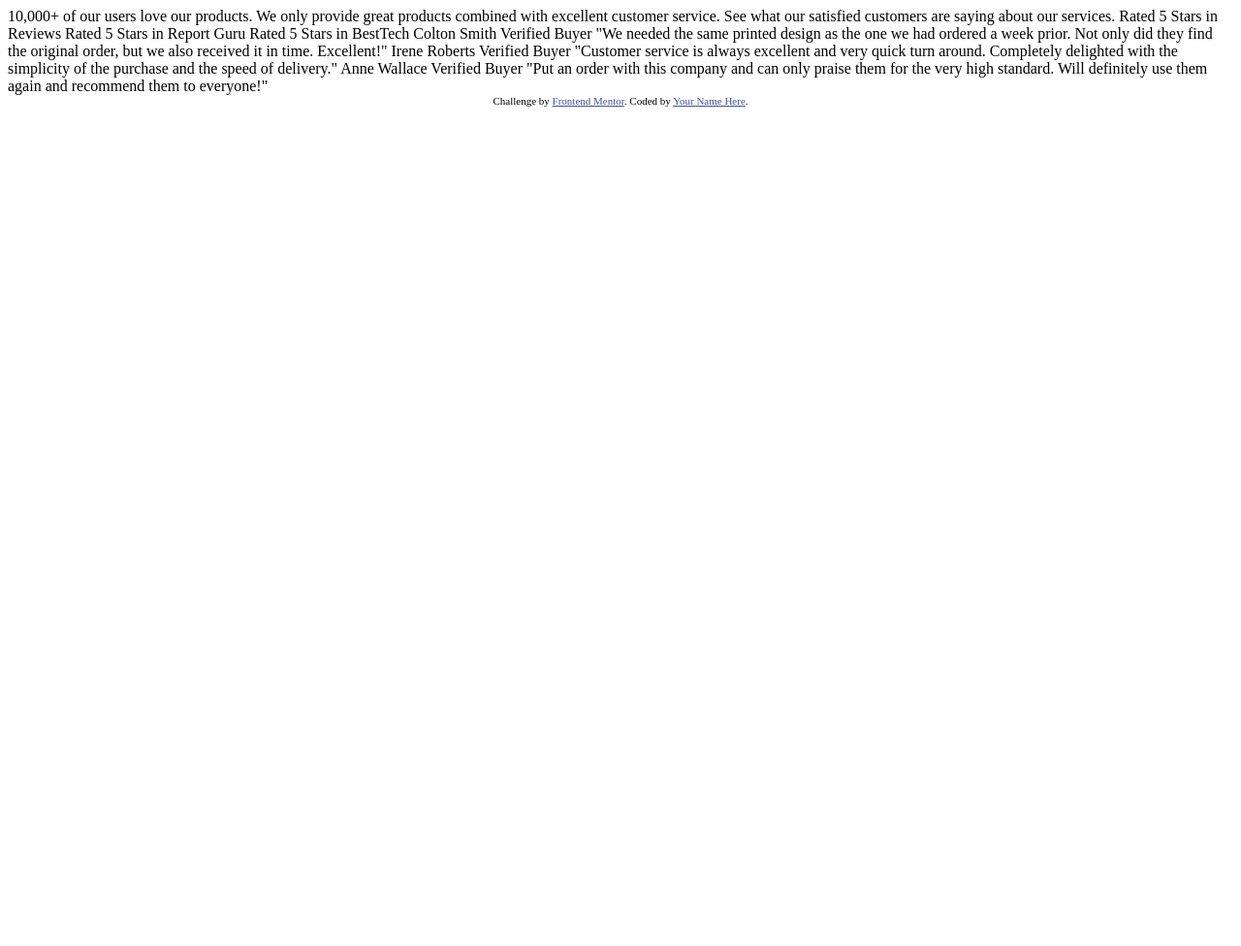
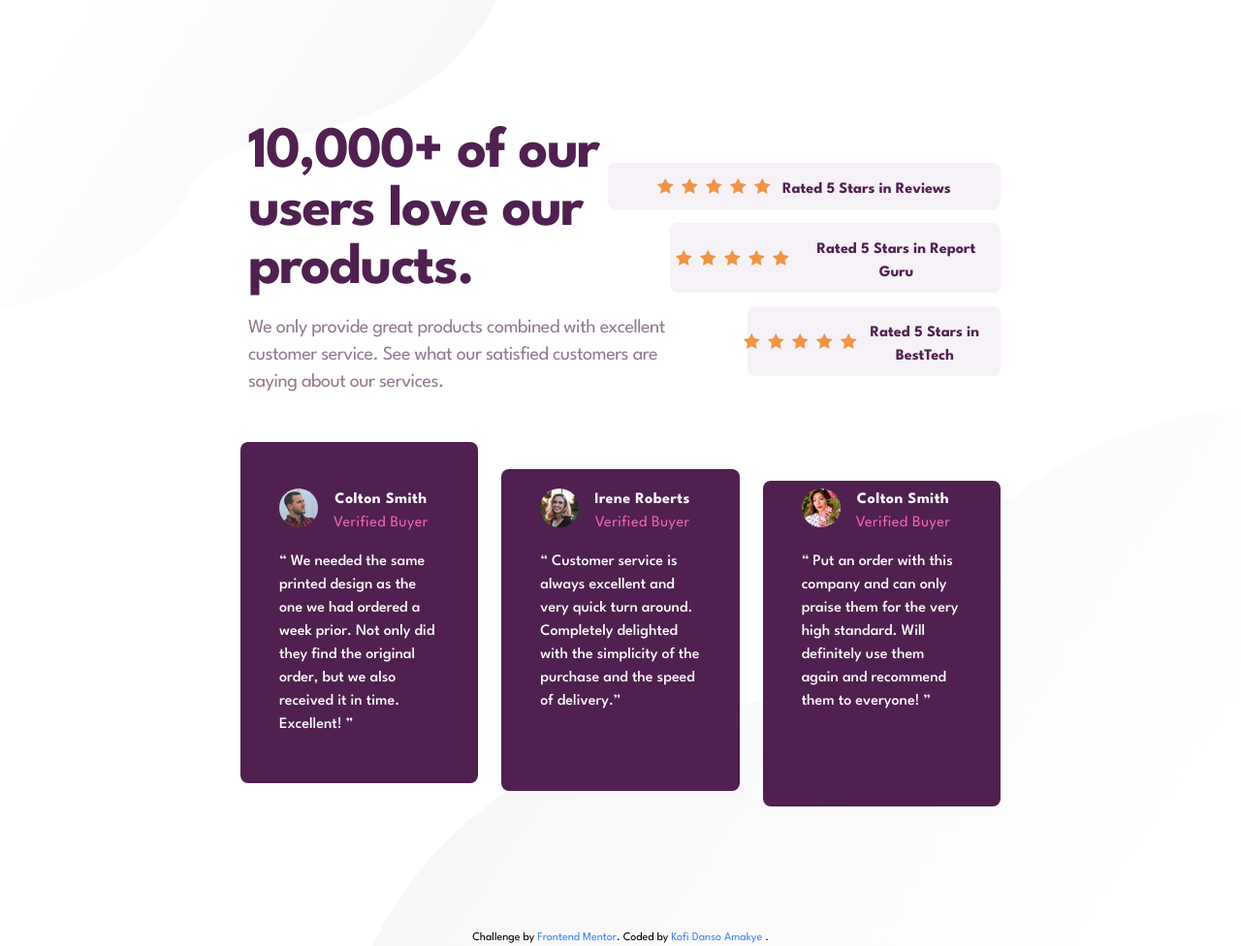
Before and after one commit to Kofiastro/Social-proof-section-solution, a website: page index.html in a window 1280 px wide. Shown: the whole page at 97% size. Before the commit the page ends 800 px from the top, so only its background shows below. Drawn offline with Linux system fonts and the light colour scheme.

Commit message:
social Final changes

```diff
--- a/index.html
+++ b/index.html
@@ -1,61 +1,146 @@
 <!DOCTYPE html>
 <html lang="en">
-  <head>
-    <meta charset="UTF-8" />
-    <meta name="viewport" content="width=device-width, initial-scale=1.0" />
-    <!-- displays site properly based on user's device -->
 
-    <link
-      rel="icon"
-      type="image/png"
-      sizes="32x32"
-      href="./images/favicon-32x32.png"
-    />
+<head>
+  <meta charset="UTF-8" />
+  <meta name="viewport" content="width=device-width, initial-scale=1.0" />
+  <!--Google Fonts-->
+  <link rel="preconnect" href="https://fonts.googleapis.com">
+  <link rel="preconnect" href="https://fonts.gstatic.com" crossorigin>
+  <link href="https://fonts.googleapis.com/css2?family=League+Spartan:wght@400;500;700&display=swap" rel="stylesheet">
+  <!--CSS-->
+  <link rel="stylesheet" href="./css/style.css">
+  <link rel="icon" type="image/png" sizes="32x32" href="./images/favicon-32x32.png" />
+  <title>Frontend Mentor | Social proof section</title>
+</head>
 
-    <title>Frontend Mentor | Social proof section</title>
+<body>
+  <main>
+    <!--Content Section-->
+    <section id="Content Section">
+      <div class="mx-w-6xl mx-4 text-center px-2 mt-12 md:my-32 md:mx-60">
+        <!--Header Section-->
+        <!--************************-->
+        <div class="flex flex-col justify-center md:flex-row md:justify-between  ">
+          <div class="font-spartan space-y-4 px-2 text-center md:text-left md:max-w-md ">
+            <h1 class="text-4xl font-bold leading-8 text-VeryDarkMagenta md:text-6xl  md:tracking-tight">
+              10,000+ of our users love our products.
+            </h1>
+            <p class="text-md tracking-wider text-DarkGrayishMagenta md:text-xl md:tracking-tight">
+              We only provide great products combined with excellent customer service. See what our satisfied customers
+              are saying about our services.
+            </p>
+          </div>
 
-    <!-- Feel free to remove these styles or customise in your own stylesheet 👍 -->
-    <style>
-      .attribution {
-        font-size: 11px;
-        text-align: center;
-      }
-      .attribution a {
-        color: hsl(228, 45%, 44%);
-      }
-    </style>
-  </head>
-  <body>
-    10,000+ of our users love our products.
+          <!--Rating Section-->
+          <div class="my-3.5 font-spartan space-y-3.5 md:w-1/3 md:mt-10 ">
+            <!--card1 -->
+            <div class="p-2 rounded-lg space-y-2 bg-LightGrayishMagenta md:flex md:justify-center md:max-w-md md:space-x-3 md:-ml-36 ">
+              <div class="flex justify-center space-x-2 items-center ">
+                <img src="./images/icon-star.svg" alt=""> <img src="./images/icon-star.svg" alt=""><img
+                  src="./images/icon-star.svg" alt=""><img src="./images/icon-star.svg" alt=""><img
+                  src="./images/icon-star.svg" alt="">
+              </div>
+              <div class="text-center text-VeryDarkMagenta font-bold text-md">
+                Rated 5 Stars in Reviews
+              </div>
+            </div>
+            <!--Card 2-->
+            <div class="p-2 rounded-lg space-y-2 bg-LightGrayishMagenta md:flex md:justify-center md:max-w-md  md:space-x-3 md:-ml-20">
+              <div class="flex justify-center space-x-2 items-center ">
+                <img src="./images/icon-star.svg" alt=""> <img src="./images/icon-star.svg" alt=""><img
+                  src="./images/icon-star.svg" alt=""><img src="./images/icon-star.svg" alt=""><img
+                  src="./images/icon-star.svg" alt="">
+              </div>
+              <div class="text-center text-VeryDarkMagenta font-bold text-md">
+                Rated 5 Stars in Report Guru
+              </div>
+            </div>
+            <!--Card 3 -->
+            <div class="p-2 rounded-lg space-y-2 bg-LightGrayishMagenta md:flex md:justify-center md:max-w-md  md:space-x-3 2 md:-mr-30">
+              <div class="flex justify-center space-x-2 items-center ">
+                <img src="./images/icon-star.svg" alt=""> <img src="./images/icon-star.svg" alt=""><img
+                  src="./images/icon-star.svg" alt=""><img src="./images/icon-star.svg" alt=""><img
+                  src="./images/icon-star.svg" alt="">
+              </div>
+              <div class="text-center text-VeryDarkMagenta font-bold text-md">
+                Rated 5 Stars in BestTech
+              </div>
+            </div>
+          </div>
+          <!--End of Header container-->
+          <!--************************-->
+        </div>
+        <!--Testimonial Card Section-->
+        <!--************************-->
+        <div class="my-12 flex flex-col justify-center font-spartan space-y-3.5 md:flex-row md:items-baseline md:justify-between ">
+          <!--card1 -->
+          <div class="p-10 rounded-lg space-y-4 bg-VeryDarkMagenta md:max-w-md  md:py-12">
+            <div class="flex space-x-4   ">
+              <img src="./images/image-colton.jpg" class="rounded-full h-10 w-10" alt="">
+              <div class="tracking-wide text-center">
+                <h1 class="text-white font-semibold">
+                  Colton Smith
+                </h1>
+                <p class="text-SoftPink">Verified Buyer</p>
+              </div>
+            </div>
+            <div class="text-left text-white font-medium md:max-w-xs ">
+              <p>
+                “ We needed the same printed design as the one we had ordered a week prior. Not only did they find the
+                original order, but we also received it in time. Excellent! ”
+              </p>
+            </div>
+          </div>
+          <!--Card 2-->
+          <div class="p-10 rounded-lg space-y-4 bg-VeryDarkMagenta md:mx-6 md:max-w-md md:pt-5 md:py-20 ">
+            <div class="flex space-x-4 ">
+              <img src="./images/image-irene.jpg" class="rounded-full h-10 w-10" alt="">
+              <div class="tracking-wide  text-center">
+                <h1 class="text-white font-semibold">
+                  Irene Roberts
+                </h1>
+                <p class="text-SoftPink">Verified Buyer</p>
+              </div>
+            </div>
+            <div class="text-left text-white font-medium md:max-w-xs ">
+              <p>
+                “ Customer service is always excellent and very quick turn around. Completely delighted with the
+                simplicity of the purchase and the speed of delivery.”
+              </p>
+            </div>
+          </div>
+          <!--Card 3 -->
+          <div class="p-10 rounded-lg space-y-4 bg-VeryDarkMagenta md:max-w-md md:pt-2 md:py-24 ">
+            <div class="flex space-x-4 ">
+              <img src="./images/image-anne.jpg" class="rounded-full h-10 w-10" alt="">
+              <div class="tracking-wide  text-center">
+                <h1 class="text-white font-semibold">
+                  Colton Smith
+                </h1>
+                <p class="text-SoftPink">Verified Buyer</p>
+              </div>
+            </div>
+            <div class="text-left text-white font-medium md:max-w-xs  ">
+              <p>
+                “ Put an order with this company and can only praise them for the very high standard. Will definitely
+                use them again and recommend them to everyone! ”
+              </p>
+            </div>
+          </div>
+        </div>
+        <!--End of Testimonial Card Section-->
+        <!--************************-->
+      </div>
+    </section>
+  </main>
+  <footer class=" mt-24 font-spartan bg-cream  text-xs text-center">
+    Challenge by
+    <a href="https://www.frontendmentor.io?ref=challenge" class="text-blue-500" target="_blank">Frontend Mentor</a>.
+    Coded
+    by
+    <a href="https://github.com/Kofiastro/" class="text-blue-500" target="_blank">Kofi Danso Amakye </a>.
+  </footer>
+</body>
 
-    We only provide great products combined with excellent customer service.
-    See what our satisfied customers are saying about our services.
-
-    Rated 5 Stars in Reviews
-    Rated 5 Stars in Report Guru
-    Rated 5 Stars in BestTech
-
-    Colton Smith
-    Verified Buyer
-    "We needed the same printed design as the one we had ordered a week prior.
-    Not only did they find the original order, but we also received it in time.
-    Excellent!"
-
-    Irene Roberts
-    Verified Buyer
-    "Customer service is always excellent and very quick turn around. Completely
-    delighted with the simplicity of the purchase and the speed of delivery."
-
-    Anne Wallace
-    Verified Buyer
-    "Put an order with this company and can only praise them for the very high
-    standard. Will definitely use them again and recommend them to everyone!"
-
-    <div class="attribution">
-      Challenge by
-      <a href="https://www.frontendmentor.io?ref=challenge" target="_blank"
-        >Frontend Mentor</a
-      >. Coded by <a href="#">Your Name Here</a>.
-    </div>
-  </body>
 </html>
--- /dev/null
+++ b/input.css
@@ -0,0 +1,17 @@
+@tailwind base;
+@tailwind components;
+@tailwind utilities;
+
+body{
+    background-image:url('../images/bg-pattern-top-desktop.svg'),url('../images/bg-pattern-bottom-desktop.svg');
+    background-repeat:no-repeat ,no-repeat;
+    background-position:left top,right bottom;
+    background-size:40%,70%;
+}
+@media(max-width:576px){
+body{
+    background-image:url('../images/bg-pattern-top-mobile.svg'),url('../images/bg-pattern-bottom-mobile.svg');
+    background-position:left top,right bottom;
+    background-size:contain,contain;
+}
+}
--- a/style-guide.md
+++ /dev/null
@@ -1,32 +0,0 @@
-# Front-end Style Guide
-
-## Layout
-
-The designs were created to the following widths:
-
-- Mobile: 375px
-- Desktop: 1440px
-
-## Colors
-
-### Primary
-
-Very Dark Magenta: hsl(300, 43%, 22%)
-Soft Pink: hsl(333, 80%, 67%)
-
-### Neutral
-
-Dark Grayish Magenta: hsl(303, 10%, 53%)
-Light Grayish Magenta: hsl(300, 24%, 96%)
-White: hsl(0, 0%, 100%)
-
-## Typography
-
-### Body Copy
-
-- Font size: 15px
-
-### Font
-
-- Family: [League Spartan](https://fonts.google.com/specimen/League+Spartan)
-- Weights: 400, 500, 700
--- /dev/null
+++ b/tailwind.config.js
@@ -0,0 +1,25 @@
+/** @type {import('tailwindcss').Config} */
+module.exports = {
+  content: ['./*.html'],
+  theme: {
+    screens: {
+      sm: '375px',
+      md: '768px',
+      lg: '976px',
+      xl: '1440px',
+    },
+    extend: {
+      fontFamily: {
+        spartan: ['League Spartan', 'sans-serif']
+      },
+      colors: {
+        VeryDarkMagenta: 'hsl(300, 43%, 22%)',
+        SoftPink: 'hsl(333, 80%, 67%)',
+        DarkGrayishMagenta: 'hsl(303, 10%, 53%)',
+        LightGrayishMagenta: 'hsl(300, 24%, 96%)',
+        White: 'hsl(0, 0%, 100%)'
+      },
+    },
+  },
+  plugins: [],
+}
```
Also changed, not shown: package.json (added, +16 -0 lines), README.md, css/style.css (added), 2 other files.
